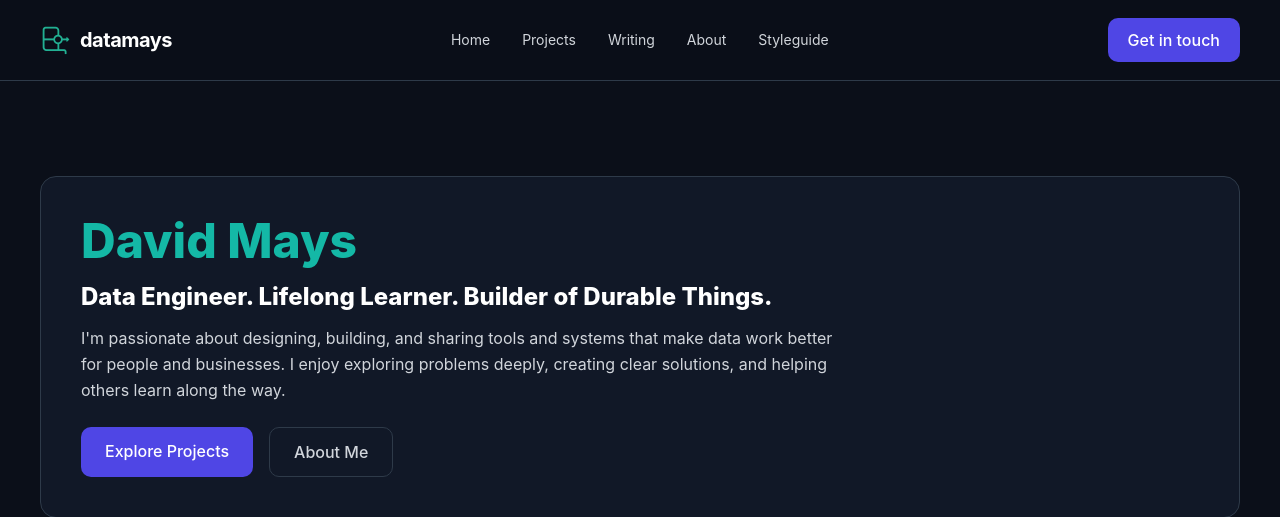
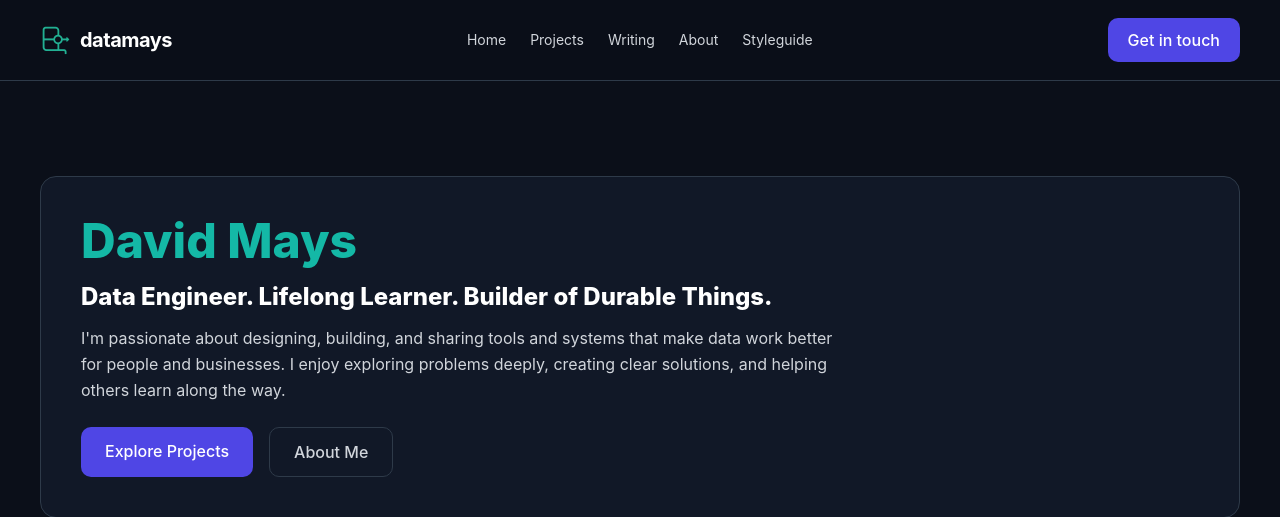
Before and after one commit to dimays/datamays, a Django app: page / in a window 1280 px wide. Shown: the top 517 px of the page. Run offline with Django 5.2, Linux system fonts and the light colour scheme; data that the repository does not hold is empty.

Commit message:
Refine navbar spacing

```diff
--- a/core/templates/core/partials/navbar.html
+++ b/core/templates/core/partials/navbar.html
@@ -21,7 +21,7 @@
     </a>
 
     <!-- Desktop Nav -->
-    <nav class="hidden md:flex items-center gap-8 text-text-secondary text-sm">
+    <nav class="hidden md:flex items-center gap-6 text-text-secondary text-sm">
       <a href="{% url 'core:home' %}" class="hover:text-white transition">Home</a>
       <a href="{% url 'core:projects_list' %}" class="hover:text-white transition">Projects</a>
       <a href="{% url 'core:writings_list' %}" class="hover:text-white transition">Writing</a>
```
